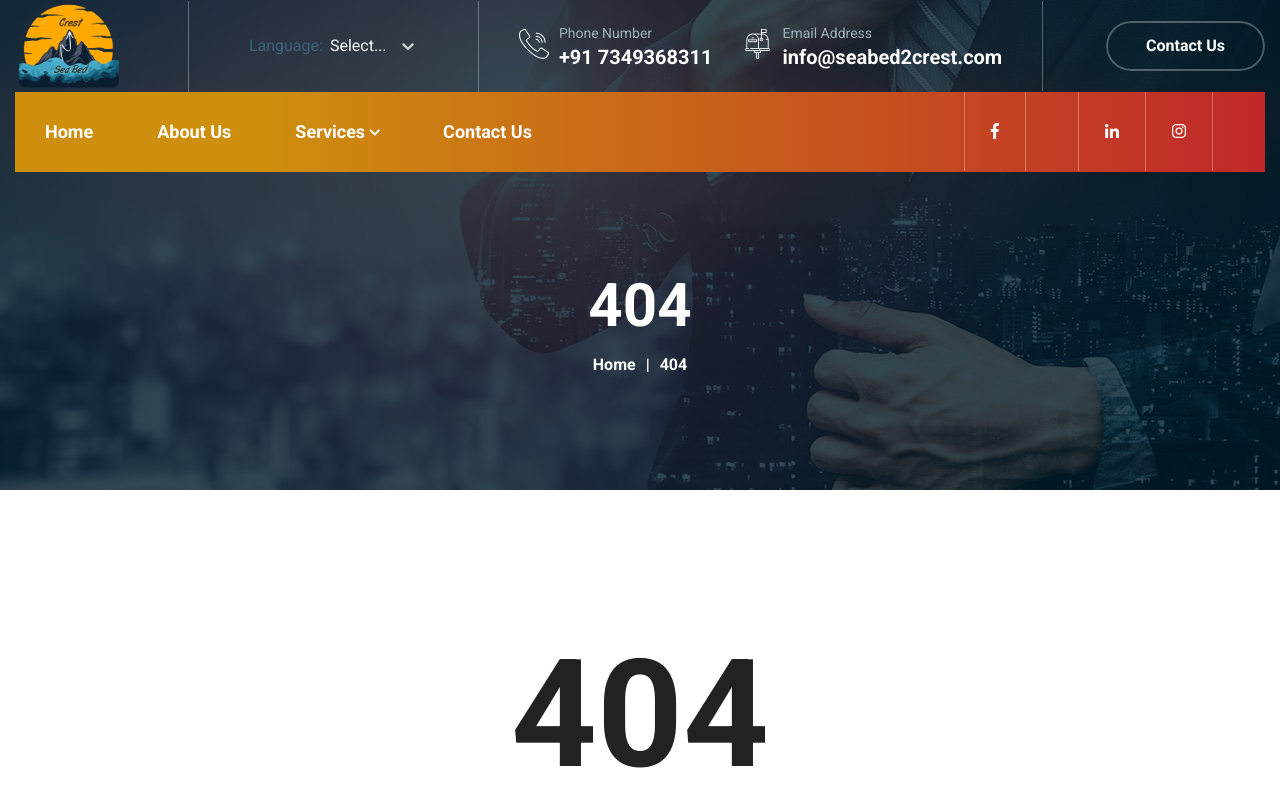
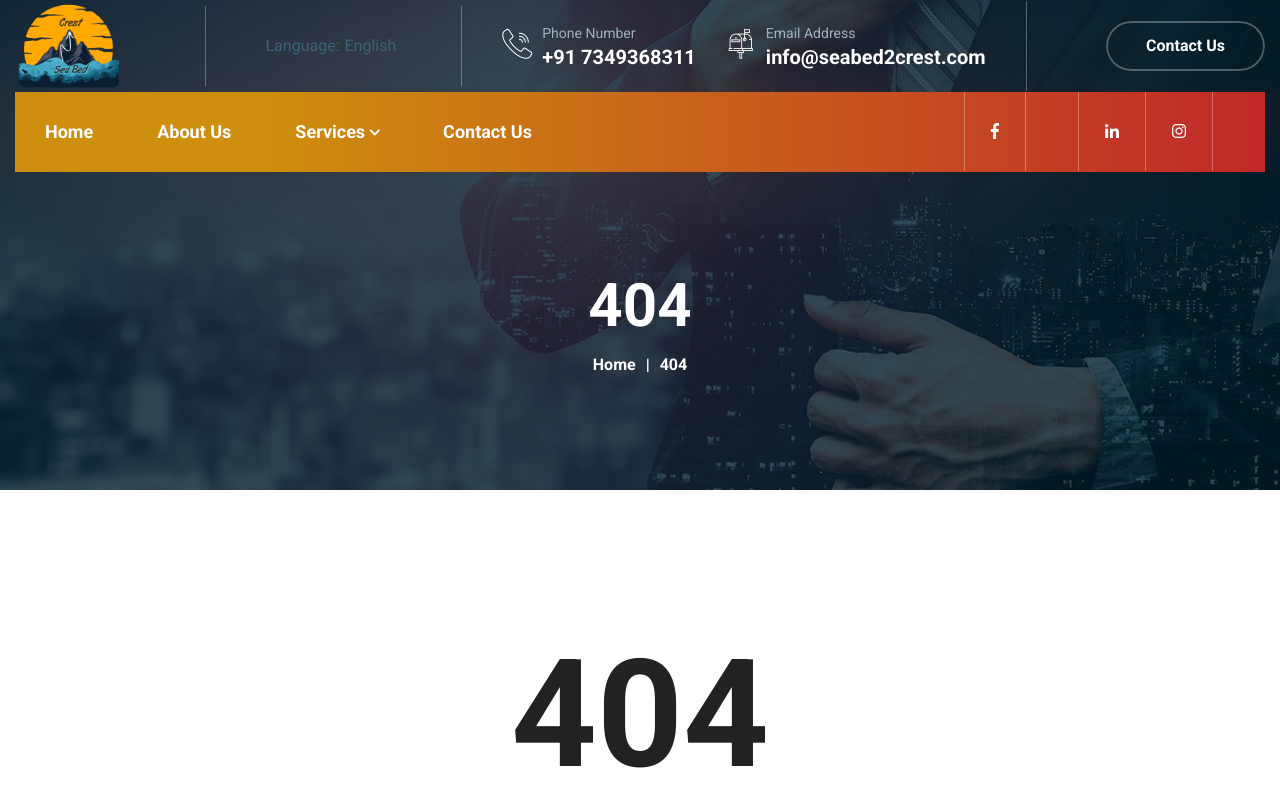
Before and after one commit to sb2crest/seabed2crestwebsite, a React (Create React App) app: page /404 in a window 1280 px wide. Shown: the top 792 px of the page. Built offline with nearby package versions, Linux system fonts and the light colour scheme.

Commit message:
Removed language option

```diff
--- a/src/markup/layout/header.jsx
+++ b/src/markup/layout/header.jsx
@@ -5,21 +5,19 @@ import Menu from './menu'
 import { css } from '@emotion/react'; // Updated import statement
 
 
-const options = [
-
-
-    { value: 'English', label: 'English' }
-]
-const customStyles = {
-    option: (provided, state) => ({
-      ...provided,
-      padding: '10px',
-      backgroundImage: state.isSelected
-        ? 'linear-gradient(90deg, rgba(206,142,14,1) 20%, rgba(192,40,42,1) 100%)'
-        : 'none', // Set a background image for selected options
-      color: state.isSelected ? 'white' : 'black',
-    }),
-  };
+// const options = [
+//     { value: 'English', label: 'English' }
+// ]
+// const customStyles = {
+//     option: (provided, state) => ({
+//       ...provided,
+//       padding: '10px',
+//       backgroundImage: state.isSelected
+//         ? 'linear-gradient(90deg, rgba(206,142,14,1) 20%, rgba(192,40,42,1) 100%)'
+//         : 'none', // Set a background image for selected options
+//       color: state.isSelected ? 'white' : 'black',
+//     }),
+//   };
 
 
 
@@ -83,10 +81,11 @@ class Header extends Component {
                                 <div class="top-middile">
                                     <div class="language">
                                         <span>Language:</span>
-                                        <form action="#" class="language-switcher">
+                                        <span>English</span>
+                                        {/* <form action="#" class="language-switcher">
                                         <Select options={options} styles={customStyles} />
 
-                                        </form>
+                                        </form> */}
                                     </div>
                                     <div class="contact-info">
                                         <div class="single-info">
```
